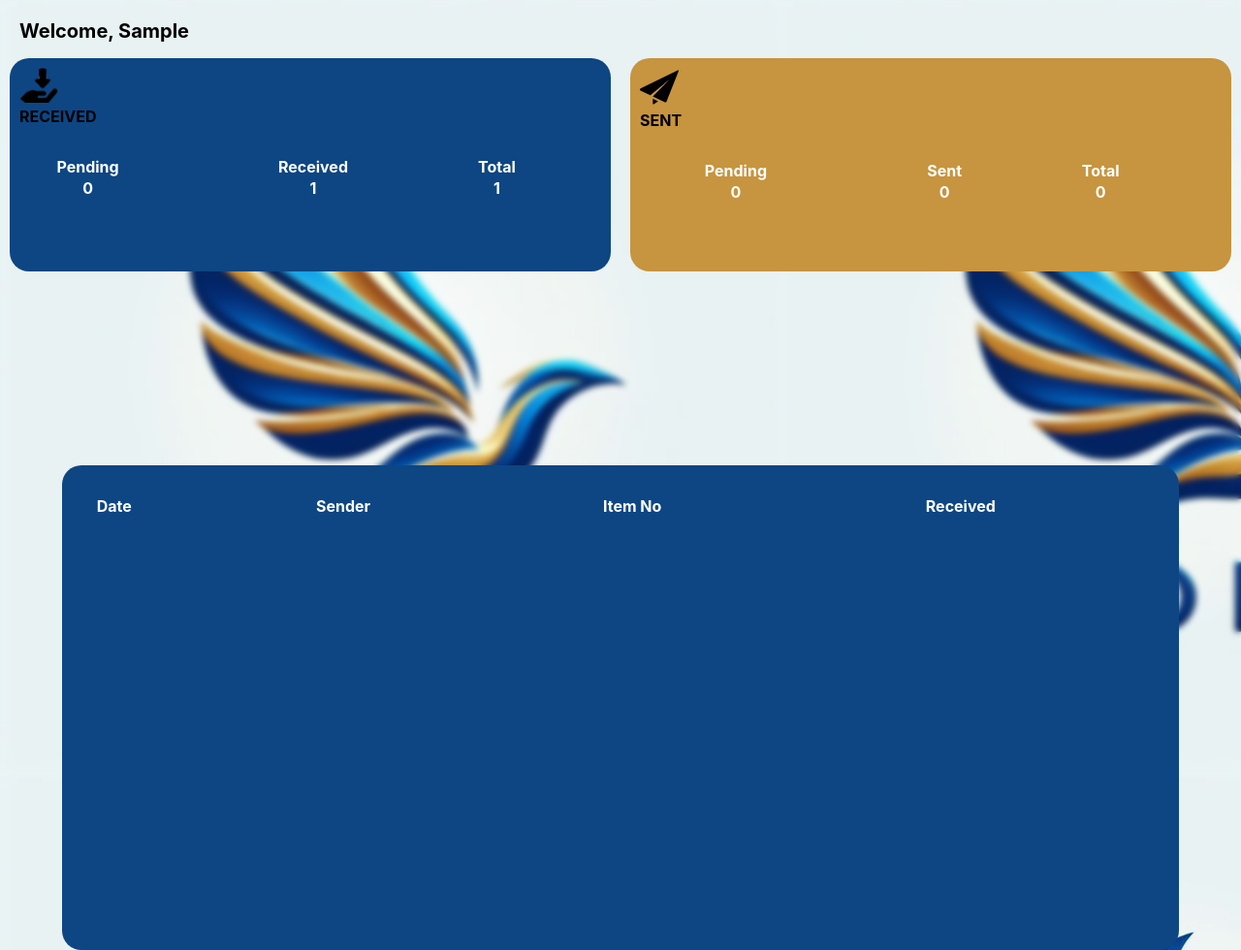
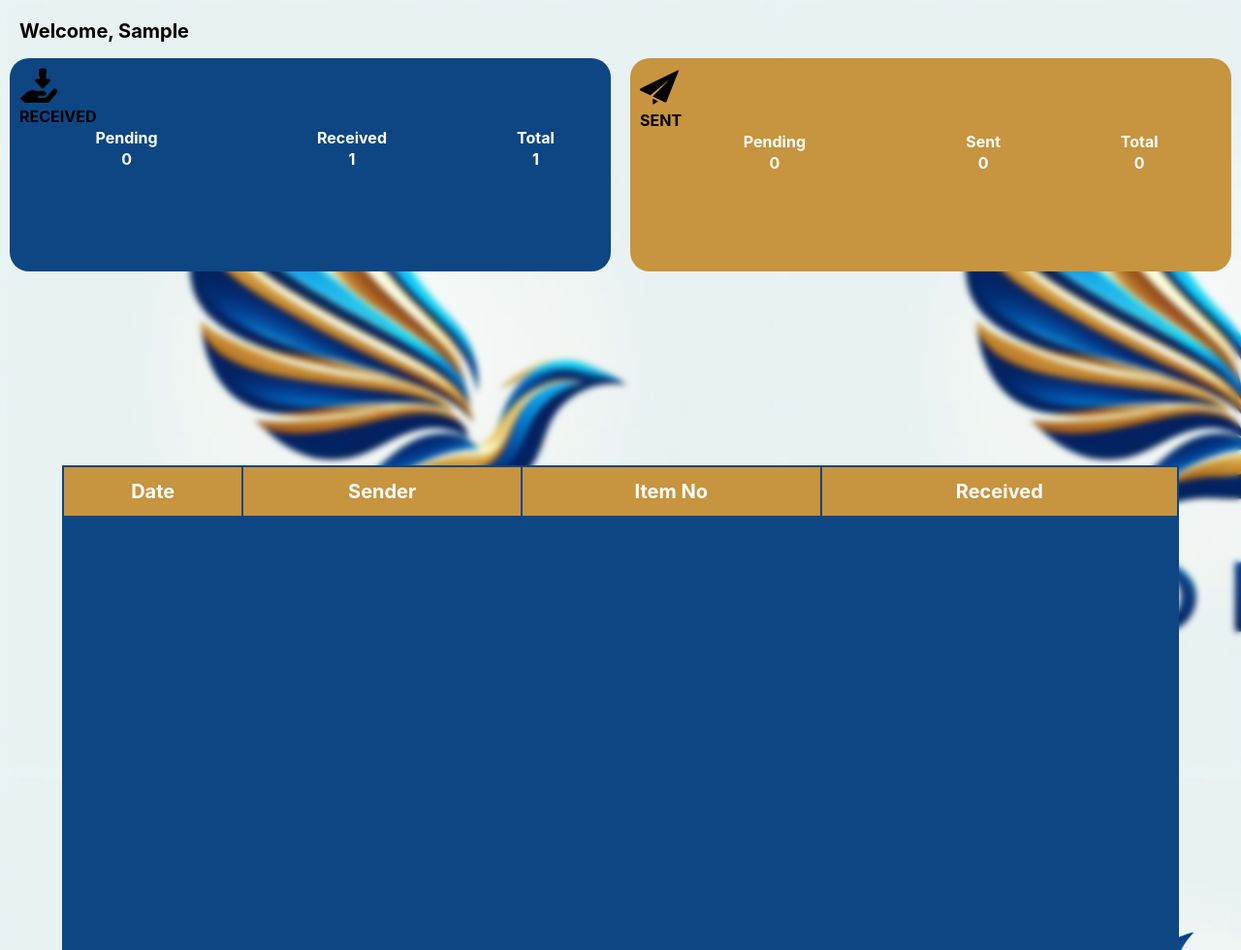
Before and after one commit to Mikebabu254/boe-logistic, a PHP site: page /dashboard.php in a window 1280 px wide. Shown: the whole page at 97% size. Run offline with PHP 8.4, Linux system fonts and the light colour scheme; the visitor is signed in with stand-in values (Sample User, id 1); tables that the repository leaves empty or names only in its code hold one stand-in row (values such as "Sample post"); lists and menus that the app fills with data are empty.

Commit message:
redesigning dashboard table

```diff
--- a/dashboard.php
+++ b/dashboard.php
@@ -130,19 +130,19 @@
             echo
                 "<table >
                     <tr>
-                        <th>Date</th>
-                        <th>Sender</th>
-                        <th>Item No</th>
-                        <th>Received</th>
+                        <th class='hd'>Date</th>
+                        <th class='hd'>Sender</th>
+                        <th class='hd'>Item No</th>
+                        <th class='hd'>Received</th>
                     </tr>";
                         while ($rw = mysqli_fetch_assoc($sqlTable)) {
                             echo "<tr>";
-                                echo "<td>{$rw['date_send']}</td>";
+                                echo "<td >{$rw['date_send']}</td>";
                                 echo "<td>{$rw['sender_name']}</td>";
                                 echo "<td>{$rw['item_id']}</td>";
                                 echo "<form method='post' action='dashboard.php'>";
                                 echo "<input type='hidden' name='item_id' value='{$rw['item_id']}'>";
-                                echo "<th><button type='submit' name='arrived'>Arrived</button></td>";
+                                echo "<td><button type='submit' name='arrived'>Arrived</button></td>";
                                 echo "</form>";
 
                                 if ($_SERVER["REQUEST_METHOD"] == "POST" && isset($_POST['arrived'])) {
--- a/styles/dashboard.css
+++ b/styles/dashboard.css
@@ -70,8 +70,8 @@ container{
 }
 
 table{
-    margin-left: -40px;
-    margin-top: 30px;
+    margin-left: 0px;
+    margin-top: 0px;
     width: 100%;
 }
 
@@ -87,7 +87,6 @@ table{
 
 .pending{
     height: 500px;
-    border-radius: 20px;
     width: 90%;
     background-color: var(--blue);
     overflow: hidden;
@@ -98,7 +97,7 @@ th{
 
     position: sticky;
     top: 0;
-    z-index: 2;
+    z-index: 100;
 }
 
 .loader {
@@ -134,10 +133,19 @@ th{
     100%{transform: rotate(.5turn)}
   }
 
+td{
+padding-left: 90px;
+}
 
-th button{
+td button{
     background-color: var(--gold);
     width: 100px;
     height: 30px;
     margin: 10px 0 0 5px;
 }
+
+.hd{
+    background-color: var(--gold);
+    font-size: 20px;
+    height: 50px;
+}
```
